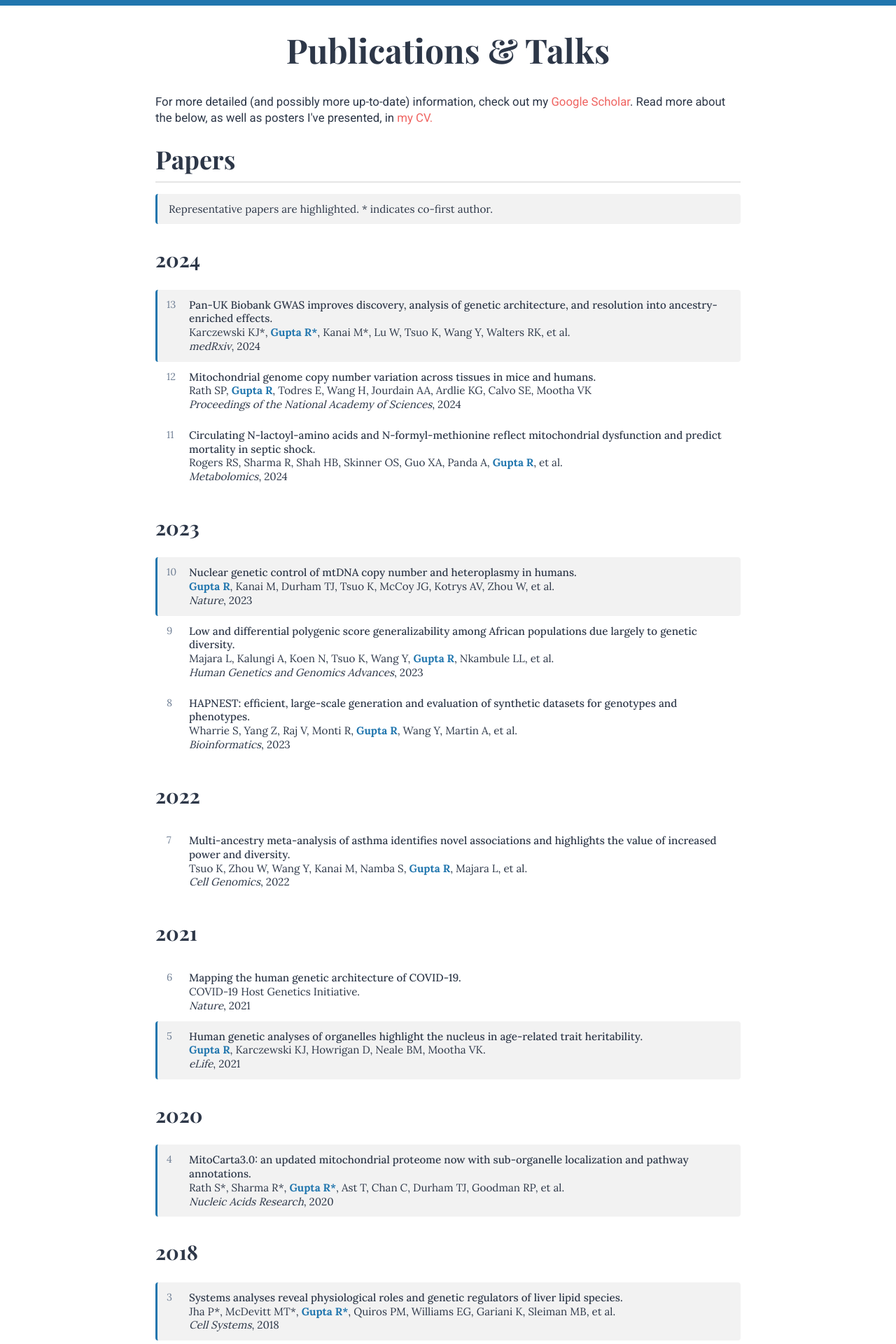
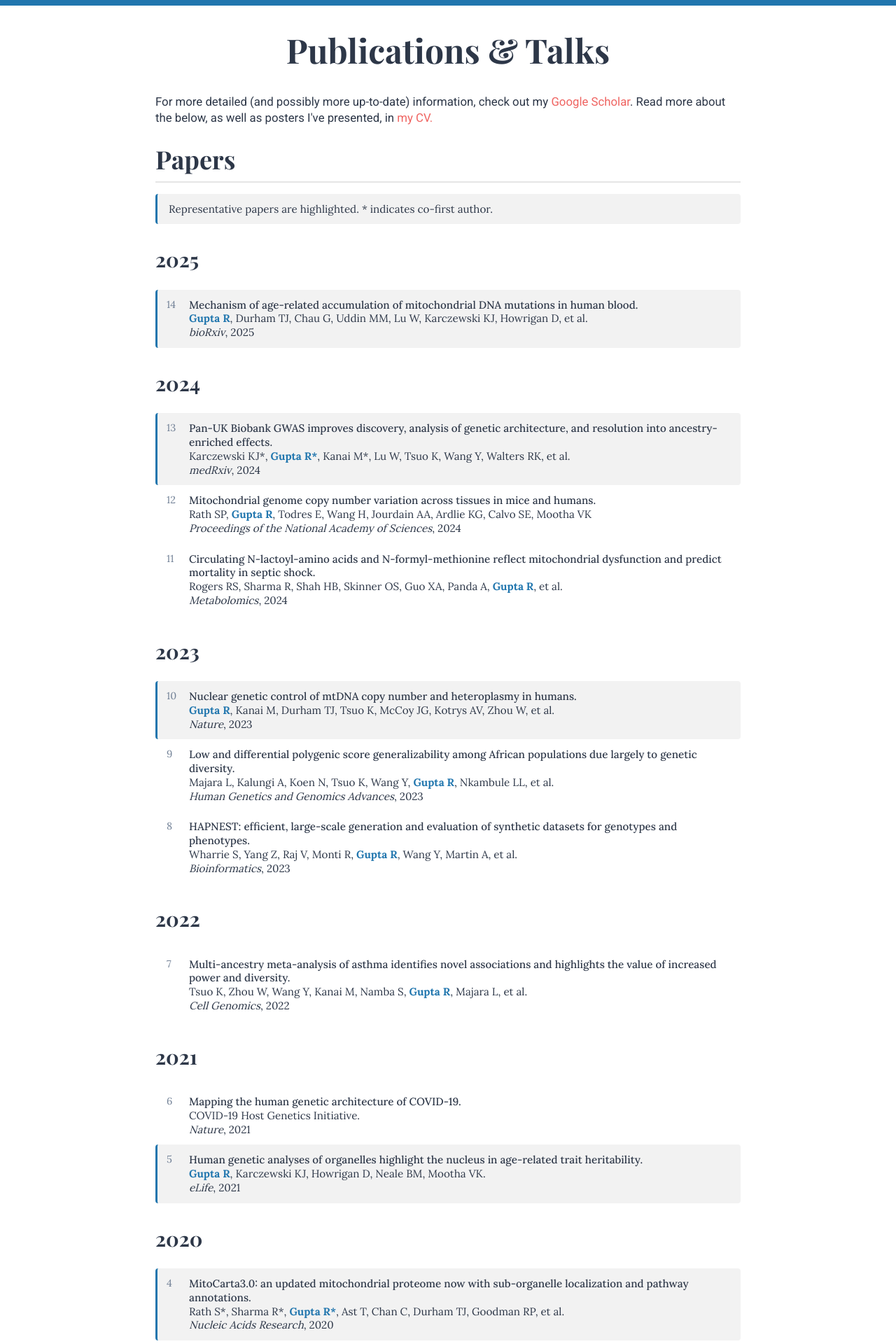
Before and after one commit to rahulg603/rahulg603.github.io, a Jekyll site: the page built from publications.md, in a window 1280 px wide. Shown: the top 1920 px of the page at 70% size. Built offline with Jekyll 4.4.1, drawn with Linux system fonts in a browser that asks for light colours; some web fonts are replaced.

Commit message:
Updating CV

```diff
--- a/_config.yml
+++ b/_config.yml
@@ -24,8 +24,8 @@ description: >- # this means to ignore newlines until "baseurl:"
   Rahul Gupta's profile
 baseurl: "" # the subpath of your site, e.g. /blog
 url: "gupta.bio" # the base hostname & protocol for your site, e.g. http://example.com
-twitter_username: jekyllrb
-github_username:  jekyll
+twitter_username: rahulg603
+github_username:  rahulg603
 
 # Build settings
 theme: minima
--- a/_sass/_publications.scss
+++ b/_sass/_publications.scss
@@ -31,7 +31,7 @@
         }
 
     .papers {
-        counter-reset: citation-counter 14;
+        counter-reset: citation-counter 15;
 
         .paper {
             margin-bottom: 1rem;
--- a/publications.md
+++ b/publications.md
@@ -15,6 +15,14 @@ title: Publications & talks
         <div class="citation highlighted no-number">
         Representative papers are highlighted. * indicates co-first author.
         </div>
+
+      <h3>2025</h3>
+
+      <div class="citation highlighted">
+        <div class="title">Mechanism of age-related accumulation of mitochondrial DNA mutations in human blood.</div>
+        <div class="authors"><strong>Gupta R</strong>, Durham TJ, Chau G, Uddin MM, Lu W, Karczewski KJ, Howrigan D, et al.</div>
+        <em>bioRxiv</em>, 2025
+      </div>
 
       <h3>2024</h3>
 
```
Also changed, not shown: index.md (+2 -2 lines), 12 other files.
